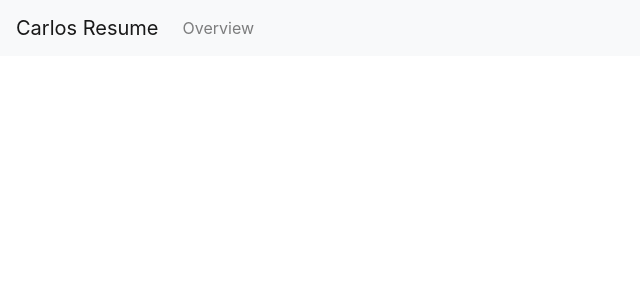
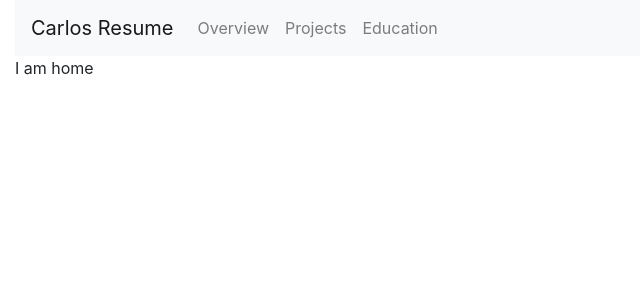
Before and after one commit to ctarmor/ResumeApp, a React (Create React App) app: page / in a window 1280 px wide. Shown: the top 300 px of the page, without its empty margins (0-640 px from the left). Built offline with nearby package versions, Linux system fonts and the light colour scheme.

Commit message:
Adding router and other projects.

```diff
--- a/package.json
+++ b/package.json
@@ -11,10 +11,12 @@
     "@types/react": "^17.0.2",
     "@types/react-bootstrap": "^0.32.25",
     "@types/react-dom": "^17.0.1",
+    "@types/react-router-dom": "^5.1.7",
     "bootstrap": "^4.6.0",
     "react": "^17.0.1",
     "react-bootstrap": "^1.5.0",
     "react-dom": "^17.0.1",
+    "react-router-dom": "^5.2.0",
     "react-scripts": "4.0.2",
     "typescript": "^4.1.5",
     "web-vitals": "^1.1.0"
--- a/src/App.tsx
+++ b/src/App.tsx
@@ -2,19 +2,25 @@ import React from 'react';
 import './App.css';
 import Navbar from 'react-bootstrap/esm/Navbar';
 import Nav from 'react-bootstrap/esm/Nav';
-import NavDropdown from 'react-bootstrap/esm/NavDropdown';
+import { Col, Container } from 'react-bootstrap';
+import { TheRouter } from './core/TheRouter';
+import Row from 'react-bootstrap/esm/Row';
+import { TheNavbar } from './components/TheNavbar';
 
 function App() {
   return (
-    <Navbar bg="light" expand="lg">
-      <Navbar.Brand href="#home">Carlos Resume</Navbar.Brand>
-      <Navbar.Toggle aria-controls="basic-navbar-nav" />
-      <Navbar.Collapse id="basic-navbar-nav">
-        <Nav className="mr-auto">
-          <Nav.Link href="#home">Overview</Nav.Link>
-        </Nav>
-      </Navbar.Collapse>
-    </Navbar>
+    <Container fluid>
+      <Row>
+        <Col>
+          <TheNavbar />
+        </Col>
+      </Row>
+      <Row>
+        <Col>
+          <TheRouter />
+        </Col>
+      </Row>
+    </Container>
   );
 }
 
--- /dev/null
+++ b/src/components/TheNavbar.tsx
@@ -0,0 +1,25 @@
+import React from 'react';
+import Nav from 'react-bootstrap/esm/Nav';
+import Navbar from 'react-bootstrap/esm/Navbar';
+
+export class TheNavbar extends React.Component {
+    constructor(props: any) {
+        super(props)
+    }
+
+    render() {
+        return (
+            <Navbar bg='light' expand='sm'>
+                <Navbar.Brand href='#home'>Carlos Resume</Navbar.Brand>
+                <Navbar.Toggle aria-controls='basic-navbar-nav' />
+                <Navbar.Collapse id='basic-navbar-nav'>
+                    <Nav className='mr-auto'>
+                        <Nav.Link href='/'>Overview</Nav.Link>
+                        <Nav.Link href='/projects'>Projects</Nav.Link>
+                        <Nav.Link href='/edu'>Education</Nav.Link>
+                    </Nav>
+                </Navbar.Collapse>
+            </Navbar>
+        );
+    }
+}
--- /dev/null
+++ b/src/core/TheRouter.tsx
@@ -0,0 +1,20 @@
+import React from 'react';
+import { Route, Router } from 'react-router';
+import { Home } from '../components/Home';
+import { createBrowserHistory } from "history";
+
+const customHistory = createBrowserHistory();
+
+export class TheRouter extends React.Component {
+    constructor(props: any) {
+        super(props)
+    }
+
+    render() {
+        return (
+            <Router history={customHistory}>
+                <Route path={'/'} component={Home} />
+            </Router>
+        );
+    }
+}
--- a/src/index.tsx
+++ b/src/index.tsx
@@ -4,10 +4,11 @@ import './index.css';
 import App from './App';
 import reportWebVitals from './reportWebVitals';
 import 'bootstrap/dist/css/bootstrap.min.css';
+import { BrowserRouter } from 'react-router-dom';
 
 ReactDOM.render(
   <React.StrictMode>
-    <App />
+      <App />
   </React.StrictMode>,
   document.getElementById('root')
 );
```
Also changed, not shown: 1 other file (tests, documents, lock files or other folders).
